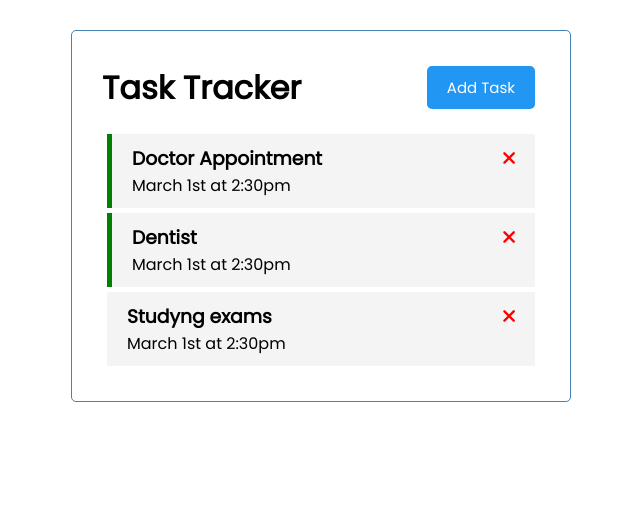
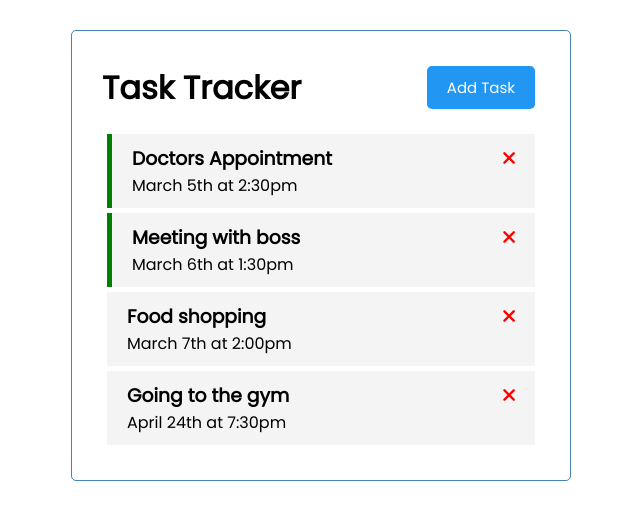
Before and after one commit to Anita-Liberatore/task-tracker-vuejs-fe, a Vue app: page / in a window 1280 px wide. Shown: the top 520 px of the page, without its empty margins (319-959 px from the left). Built offline with nearby package versions, Linux system fonts and the light colour scheme; data requests are answered from the project's data file.

Commit message:
add task links to api fake with json server

```diff
--- a/db.json
+++ b/db.json
@@ -17,6 +17,12 @@
       "text": "Food shopping",
       "day": "March 7th at 2:00pm",
       "reminder": false
+    },
+    {
+      "id": 50,
+      "text": "Going to the gym",
+      "day": "April 24th at 7:30pm",
+      "reminder": false
     }
   ]
 }
--- a/package.json
+++ b/package.json
@@ -3,6 +3,7 @@
   "version": "0.0.0",
   "scripts": {
     "dev": "vite",
+    "serve": "vite serve",
     "build": "vite build",
     "preview": "vite preview --port 5050",
     "backend": "json-server --watch db.json --port 5000"
--- a/src/App.vue
+++ b/src/App.vue
@@ -30,30 +30,25 @@ export default {
       showAddTask: false,
     };
   },
-  created() {
-    this.tasks = [
-      {
-        id: 1,
-        text: "Doctor Appointment",
-        day: "March 1st at 2:30pm",
-        reminder: true,
-      },
-      {
-        id: 2,
-        text: "Dentist",
-        day: "March 1st at 2:30pm",
-        reminder: true,
-      },
-
-      {
-        id: 3,
-        text: "Studyng exams",
-        day: "March 1st at 2:30pm",
-        reminder: false,
-      },
-    ];
+  async created() {
+    this.tasks = await this.fetchTasks();
   },
   methods: {
+    async fetchTasks() {
+      const res = await fetch("http://localhost:5000/tasks");
+
+      const data = await res.json();
+
+      return data;
+    },
+    async fetchTask(id) {
+      const res = await fetch(`http://localhost:5000/tasks/${id}`);
+
+      const data = await res.json();
+
+      return data;
+    },
+
     showAddTaskToogle() {
       this.showAddTask = !this.showAddTask;
     },
@@ -67,8 +62,17 @@ export default {
       );
     },
 
-    addTask(task) {
-      this.tasks = [...this.tasks, task];
+    async addTask(task) {
+      const res = await fetch('http://localhost:5000/tasks', {
+        method: 'POST',
+        headers: {
+          'Content-type': 'application/json'
+        },
+        body: JSON.stringify(task)
+      })
+      const data = await res.json()
+
+      this.tasks = [...this.tasks, data];
     },
   },
 };
```
Lines whose indentation alone changed are shown as unchanged.
